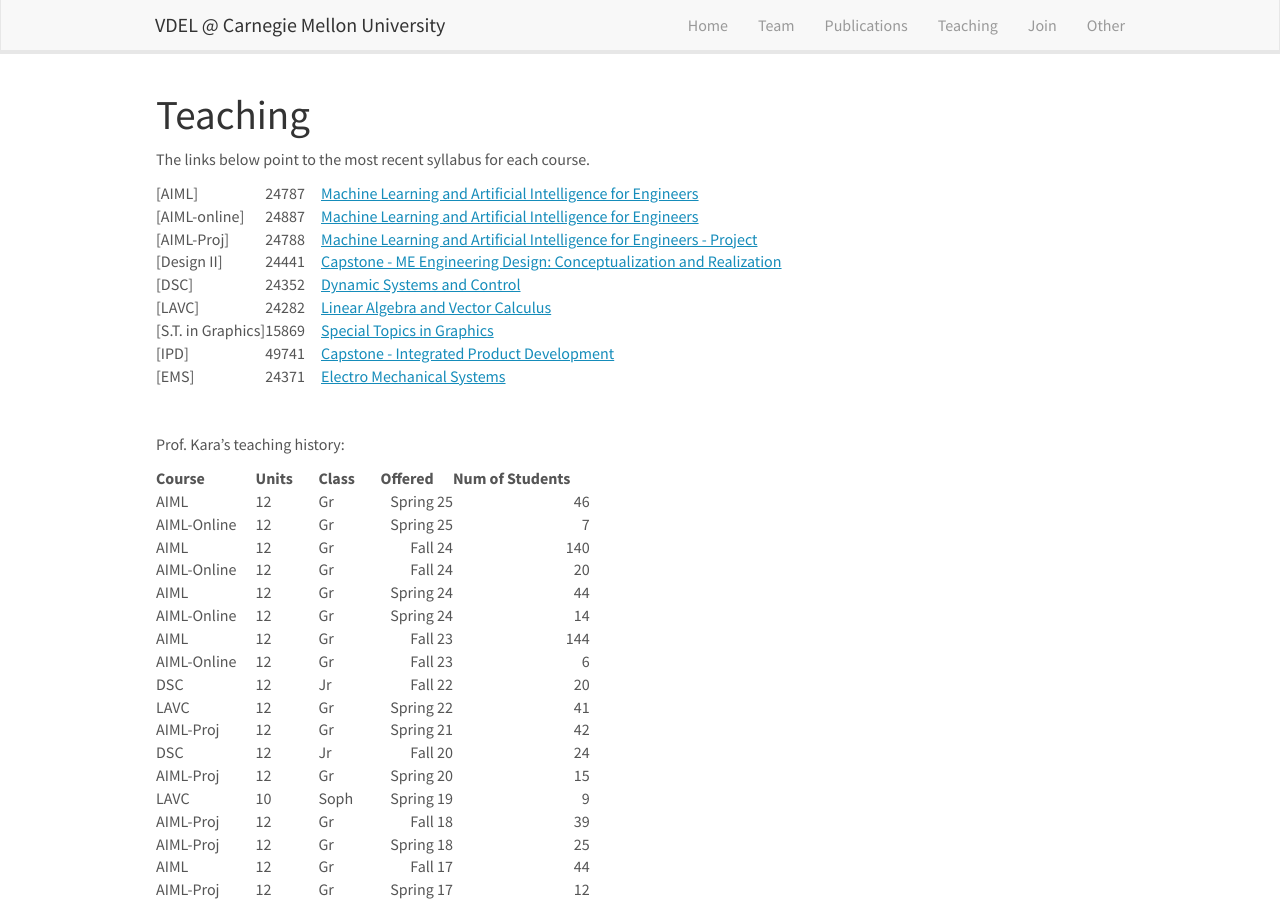
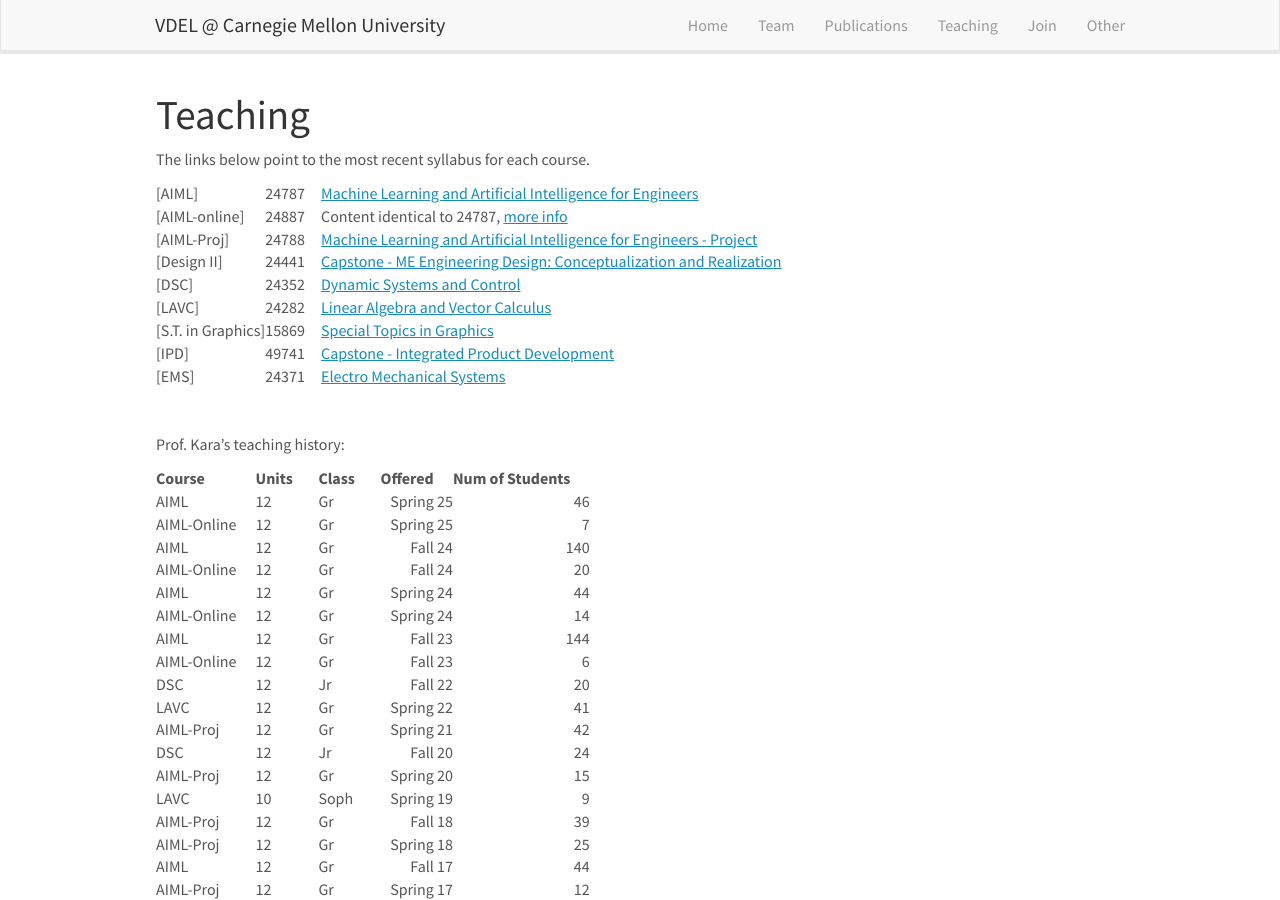
Before and after one commit to levburkara/levburkara.github.io, a Jekyll site: the page built from _pages/teaching.md, in a window 1280 px wide and 900 px high. Built offline with Jekyll 4.4.1, drawn with Linux system fonts in a browser that asks for light colours; nearby versions of some CDN libraries.

Commit message:
Update teaching.md

```diff
--- a/_pages/teaching.md
+++ b/_pages/teaching.md
@@ -13,7 +13,7 @@ permalink: /teaching/
 The links below point to the most recent syllabus for each course.
 
 | [AIML] | 24787 | &nbsp; &nbsp; &nbsp;| [Machine Learning and Artificial Intelligence for Engineers]({{ site.url }}{{ site.baseurl }}/syllabus/syllabus-24787.pdf)  |
-| [AIML-online] | 24887 | &nbsp; &nbsp; &nbsp;| [Machine Learning and Artificial Intelligence for Engineers]({{ site.url }}{{ site.baseurl }}/syllabus/syllabus-24787.pdf)  |
+| [AIML-online] | 24887 | &nbsp; &nbsp; &nbsp;| Content identical to 24787, [more info](https://www.cmu.edu/online/aimlmeche/curriculum/index.html)   |
 | [AIML-Proj]| 24788 | &nbsp; &nbsp; &nbsp;| [Machine Learning and Artificial Intelligence for Engineers - Project]({{ site.url }}{{ site.baseurl }}/syllabus/syllabus-24788.pdf)  |
 | [Design II] | 24441 | &nbsp; &nbsp; &nbsp;| [Capstone - ME Engineering Design: Conceptualization and Realization]({{ site.url }}{{ site.baseurl }}/syllabus/syllabus-24441.pdf) |
 | [DSC] | 24352 | &nbsp; &nbsp; &nbsp; | [Dynamic Systems and Control]({{ site.url }}{{ site.baseurl }}/syllabus/syllabus-24352.pdf)  |
```
